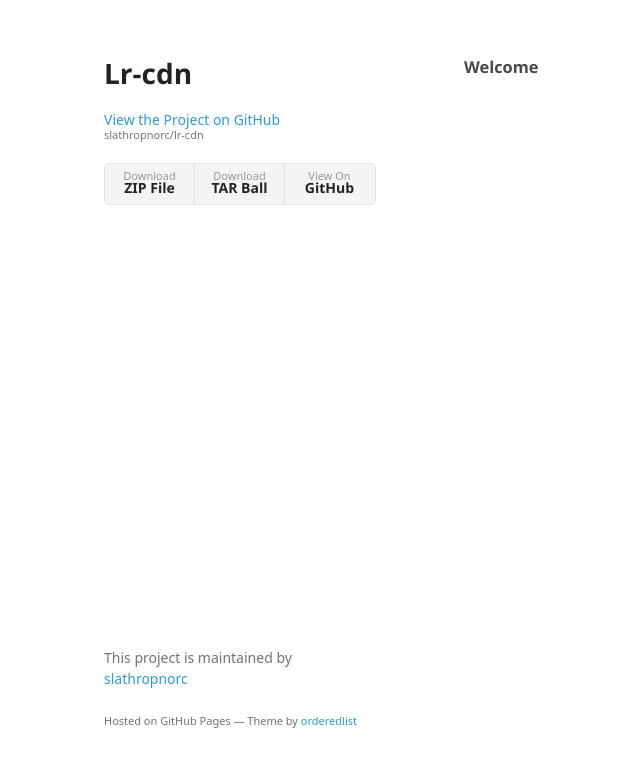
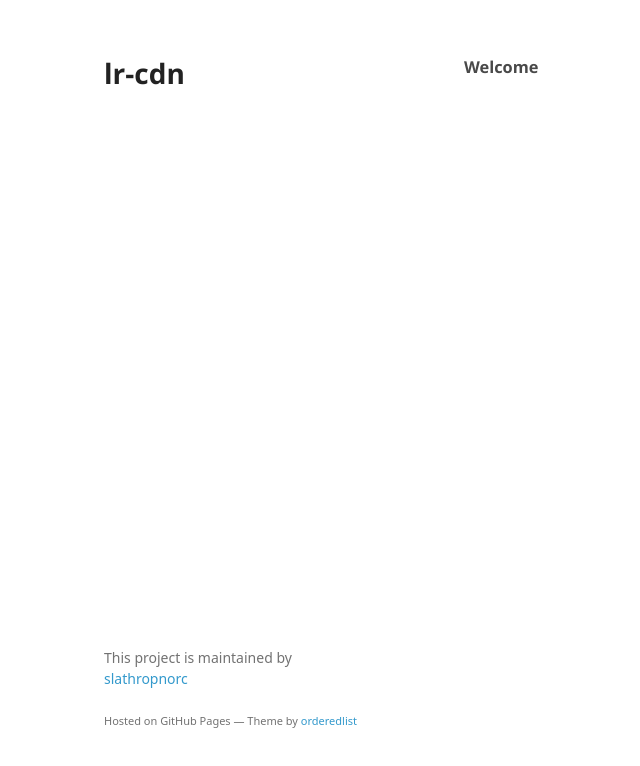
Before and after one commit to slathropnorc/lr-cdn, a plain HTML site: page index.html in a window 1280 px wide. Shown: the whole page, without its empty margins (106-746 px from the left). Drawn offline with Linux system fonts and the light colour scheme; a web font is replaced by a local one.

Commit message:
Update index.html

```diff
--- a/index.html
+++ b/index.html
@@ -15,17 +15,8 @@
   <body>
     <div class="wrapper">
       <header>
-        <h1>Lr-cdn</h1>
+        <h1>lr-cdn</h1>
         <p></p>
-
-        <p class="view"><a href="https://github.com/slathropnorc/lr-cdn">View the Project on GitHub <small>slathropnorc/lr-cdn</small></a></p>
-
-
-        <ul>
-          <li><a href="https://github.com/slathropnorc/lr-cdn/zipball/master">Download <strong>ZIP File</strong></a></li>
-          <li><a href="https://github.com/slathropnorc/lr-cdn/tarball/master">Download <strong>TAR Ball</strong></a></li>
-          <li><a href="https://github.com/slathropnorc/lr-cdn">View On <strong>GitHub</strong></a></li>
-        </ul>
       </header>
       <section>
         <h3>
```
